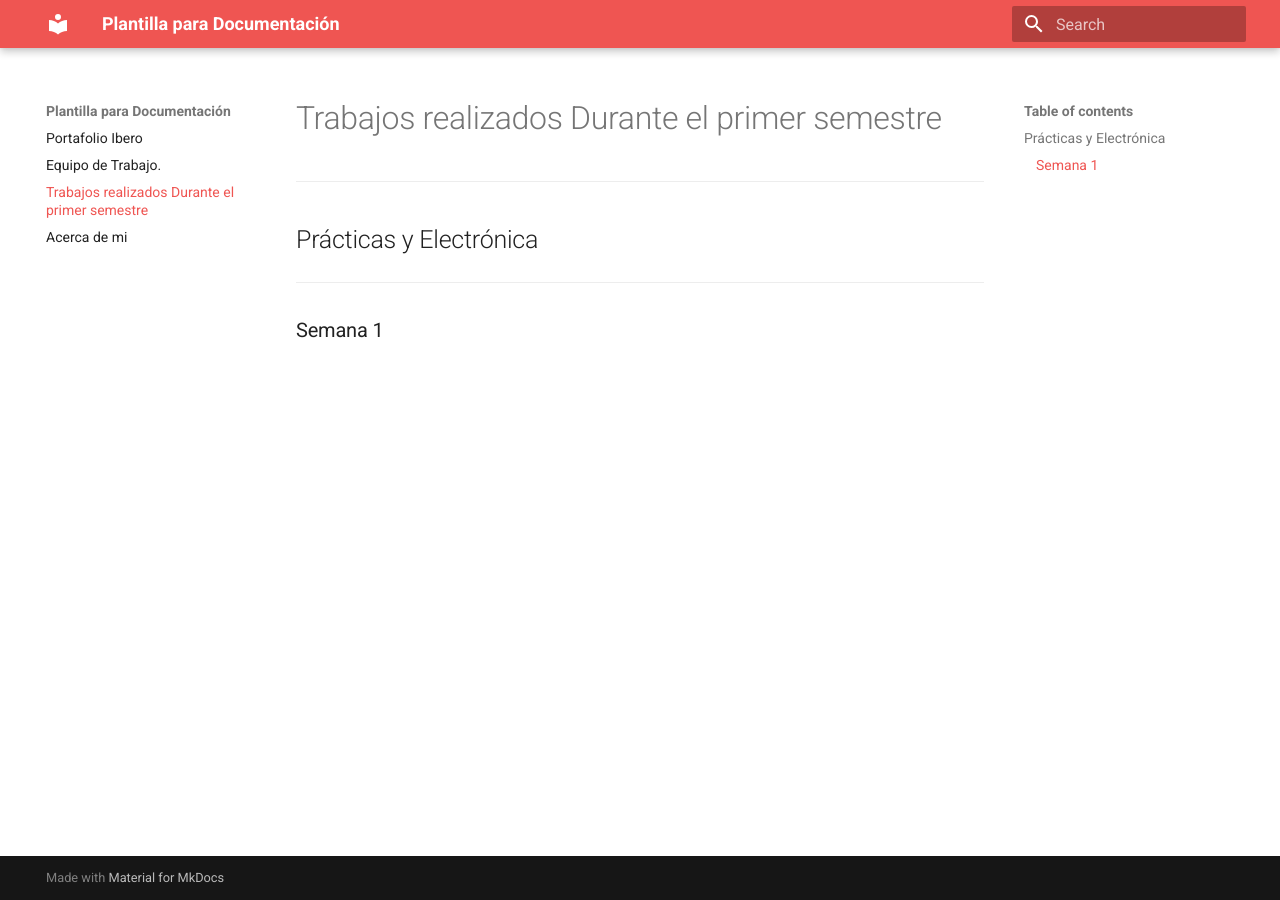
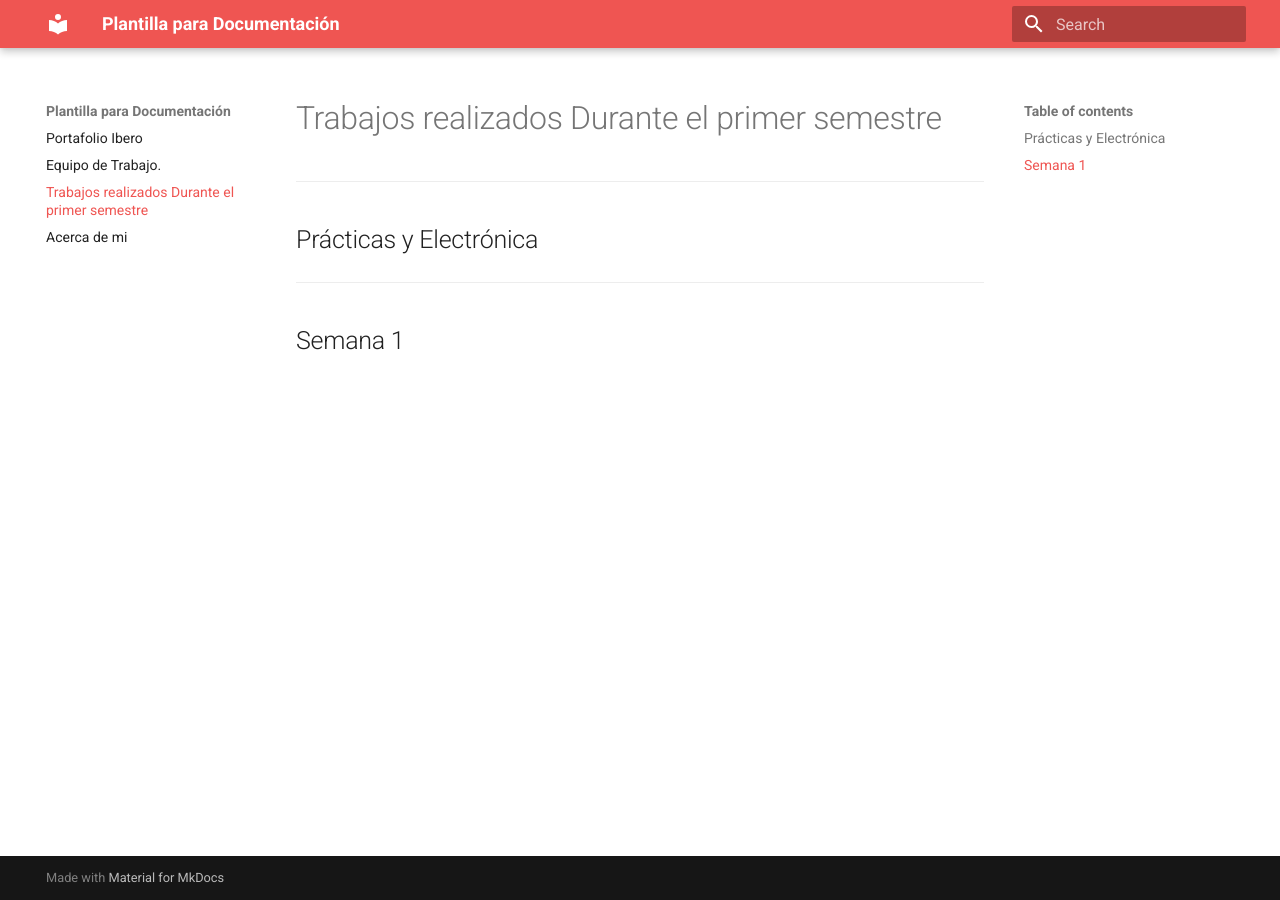
Before and after one commit to Joy-2307/Portafolio_Ibero_JIGR, an MkDocs documentation site: the page built from docs/Introducción a la Mecatrónica.md, in a window 1280 px wide. Built offline with MkDocs 1.6.1 and Material for MkDocs 9.7.7, drawn with Linux system fonts in a browser that asks for light colours.

```diff
--- a/docs/Introducción a la Mecatrónica.md
+++ b/docs/Introducción a la Mecatrónica.md
@@ -2,4 +2,4 @@
 ---
 ## Prácticas y Electrónica
 ---
-###Semana 1
+##Semana 1
```
